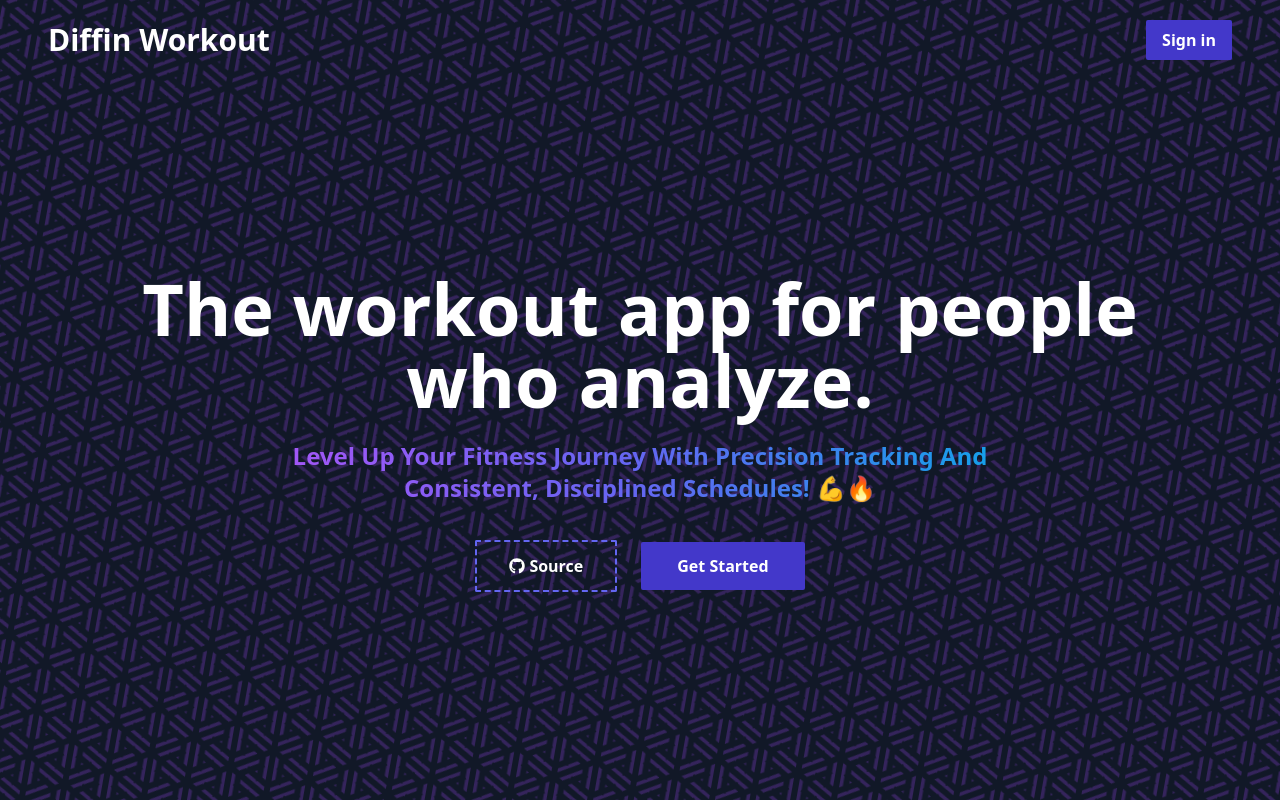
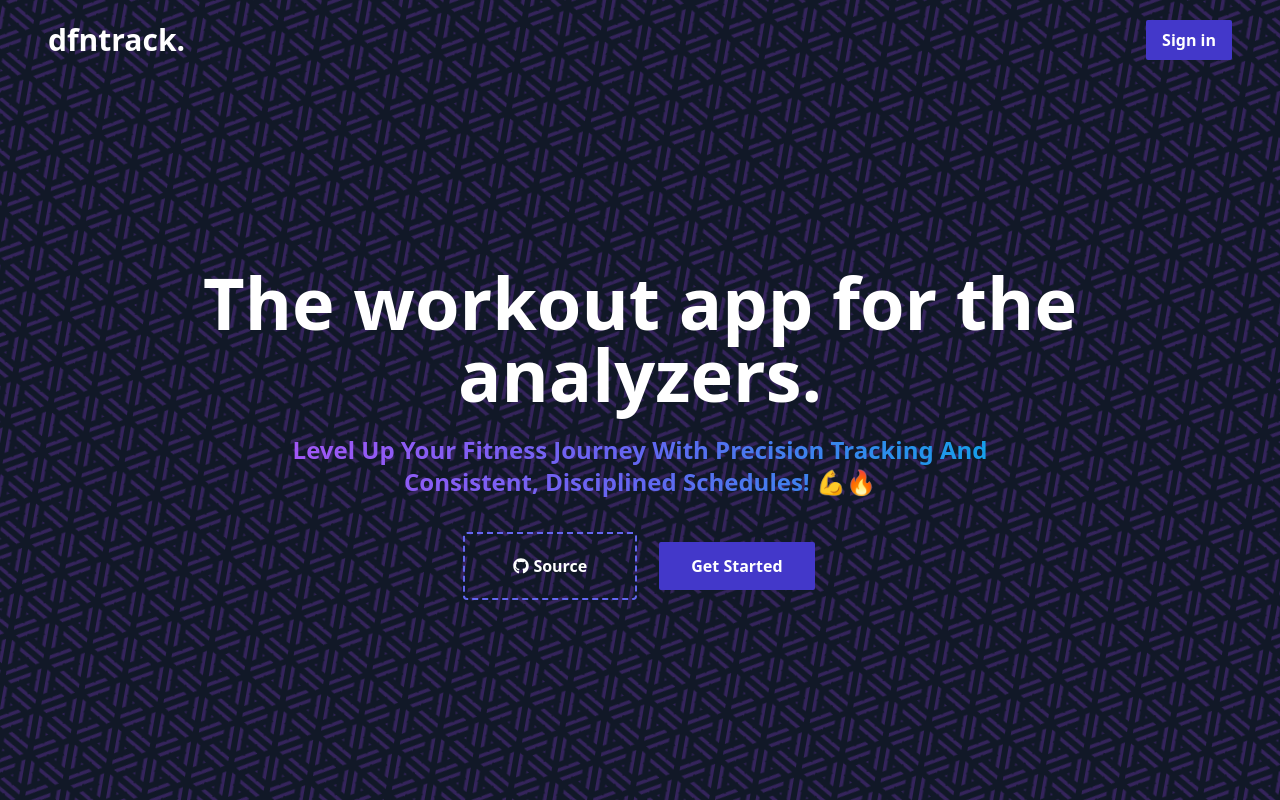
Before and after one commit to kdiffin/diffintrack, a Next.js app in the folder client/: page / in a window 1280 px wide. Built offline with nearby package versions, Linux system fonts and the light colour scheme.

Commit message:
fixed the href on github and added onclick to button

```diff
--- a/client/src/components/Homepage.tsx
+++ b/client/src/components/Homepage.tsx
@@ -6,7 +6,7 @@
     <main className=" flex w-full flex-1   flex-col items-center justify-center text-white">
       <section className="text-center ">
         <h1 className="text-gradient-to-r max-w-screen-lg from-indigo-500  to-purple-500 text-7xl font-bold">
-          The workout app for people who analyze.
+          The workout app for the analyzers.
         </h1>
 
         <p
@@ -19,16 +19,16 @@
         </p>
 
         <div className="mx-auto flex items-center justify-center gap-6">
-          <Button className=" rounded-md border-2   border-dashed border-indigo-500 bg-transparent px-8 py-3 hover:!bg-indigo-500/30">
+          <Button className=" rounded-md bg-transparent   px-0 py-0 outline-dashed outline-2 outline-indigo-500  hover:!bg-indigo-500/30">
             <a
               href="https://github.com/diffim/workout-tracker"
               target="_blank"
-              className="flex items-center gap-1"
+              className="flex h-full flex-1 items-center  gap-1 px-8 py-3 "
             >
               <FaGithub /> Source
             </a>
           </Button>
-          <Button className=" px-9 py-3">Get Started</Button>
+          <Button className=" px-8 py-3">Get Started</Button>
         </div>
       </section>
     </main>
--- a/client/src/components/Navbar.tsx
+++ b/client/src/components/Navbar.tsx
@@ -5,7 +5,7 @@
   return (
     <header className="bg-transparent py-5">
       <nav className="container mx-auto flex items-center justify-between px-4">
-        <h1 className="text-3xl font-bold">Diffin Workout</h1>
+        <h1 className="text-3xl font-bold">dfntrack.</h1>
         <Button>Sign in</Button>
       </nav>
     </header>
--- a/client/src/components/ui/Button.tsx
+++ b/client/src/components/ui/Button.tsx
@@ -1,8 +1,9 @@
 import React, { ButtonHTMLAttributes } from "react";
 
-function Button({ children, className }: ButtonProps) {
+function Button({ children, className, onClick }: ButtonProps) {
   return (
     <button
+      onClick={onClick}
       className={`${className} flex items-center gap-1 rounded-sm bg-indigo-700 px-4 py-2 font-semibold text-white  hover:bg-indigo-500`}
     >
       {children}
```
